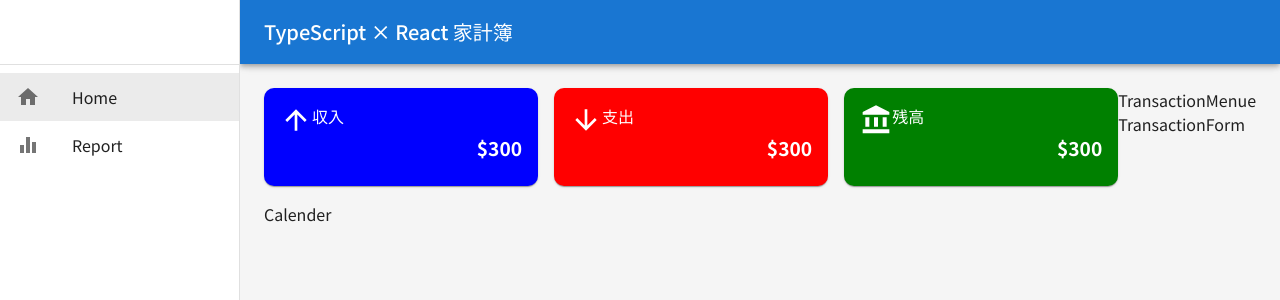
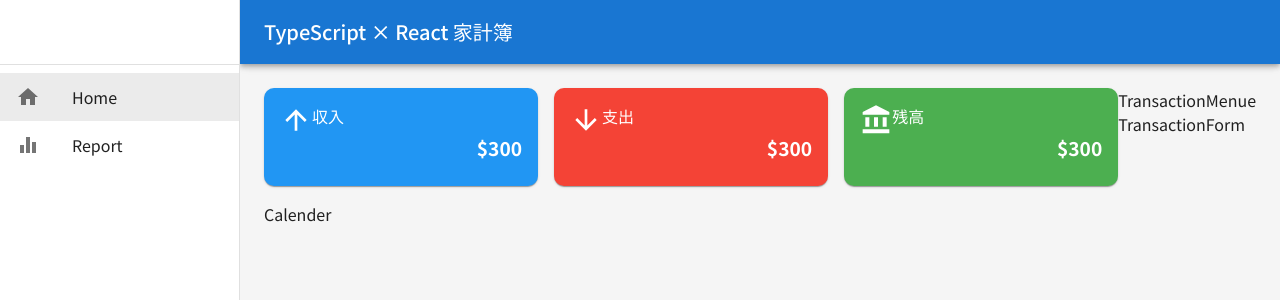
Before and after one commit to shokkun47/household-app, a React (Create React App) app: page / in a window 1280 px wide. Shown: the top 300 px of the page. Built offline with nearby package versions, Linux system fonts and the light colour scheme.

Commit message:
add firebase

```diff
--- a/package.json
+++ b/package.json
@@ -14,6 +14,7 @@
     "@types/node": "^16.18.105",
     "@types/react": "^18.3.3",
     "@types/react-dom": "^18.3.0",
+    "firebase": "^10.13.0",
     "react": "^18.3.1",
     "react-dom": "^18.3.1",
     "react-router-dom": "^6.26.1",
--- a/src/components/MonthlySummary.tsx
+++ b/src/components/MonthlySummary.tsx
@@ -10,7 +10,7 @@ const MonthlySummary = () => {
         {/* 収入 */}
         <Grid item xs={4} display={"flex"} flexDirection={"column"}>
             <Card sx={{
-                bgcolor: "blue",
+                bgcolor: (theme) => theme.palette.incomeColor.main,
                 color: "white",
                 borderRadius: "10px",
                 flexGrow: 1,
@@ -36,7 +36,7 @@ const MonthlySummary = () => {
         {/* 支出 */}
         <Grid item xs={4} display={"flex"} flexDirection={"column"}>
             <Card sx={{
-                bgcolor: "red",
+                bgcolor: (theme) => theme.palette.expenseColor.main,
                 color: "white",
                 borderRadius: "10px",
                 flexGrow: 1,
@@ -62,7 +62,7 @@ const MonthlySummary = () => {
         {/* 残高 */}
         <Grid item xs={4} display={"flex"} flexDirection={"column"}>
             <Card sx={{
-                bgcolor: "green",
+                bgcolor: (theme) => theme.palette.balanceColor.main,
                 color: "white",
                 borderRadius:"10px",
                 flexGrow: 1,
--- a/src/theme/theme.tsx
+++ b/src/theme/theme.tsx
@@ -1,4 +1,19 @@
-import { createTheme } from "@mui/material";
+import { createTheme, PaletteColor, PaletteColorOptions } from "@mui/material";
+import { blue, green, red } from "@mui/material/colors";
+
+declare module "@mui/material/styles" {
+    interface Palette {
+        incomeColor: PaletteColor;
+        expenseColor: PaletteColor;
+        balanceColor: PaletteColor;
+    }
+
+    interface PaletteOptions {
+        incomeColor?: PaletteColorOptions;
+        expenseColor?: PaletteColorOptions;
+        balanceColor?: PaletteColorOptions;
+    }
+}
 
 export const theme = createTheme({
     typography: {
@@ -6,5 +21,28 @@ export const theme = createTheme({
         fontWeightRegular: 400,
         fontWeightMedium: 500,
         fontWeightBold: 700,
+    },
+
+    palette: {
+        // 収入用の色を定義
+        incomeColor: {
+            main: blue[500],
+            light: blue[100],
+            dark: blue[700],
+        },
+
+        // 支出用の色を定義
+        expenseColor: {
+            main: red[500],
+            light: red[100],
+            dark: red[700],
+        },
+
+        // 残高用の色を定義
+        balanceColor: {
+            main: green[500],
+            light: green[300],
+            dark: green[700],
+        }
     }
 })
```
Also changed, not shown: src/firerbase.ts (added, +21 -0 lines), src/types/index.ts (added, +12 -0 lines), 1 other file (tests, documents, lock files or other folders).
